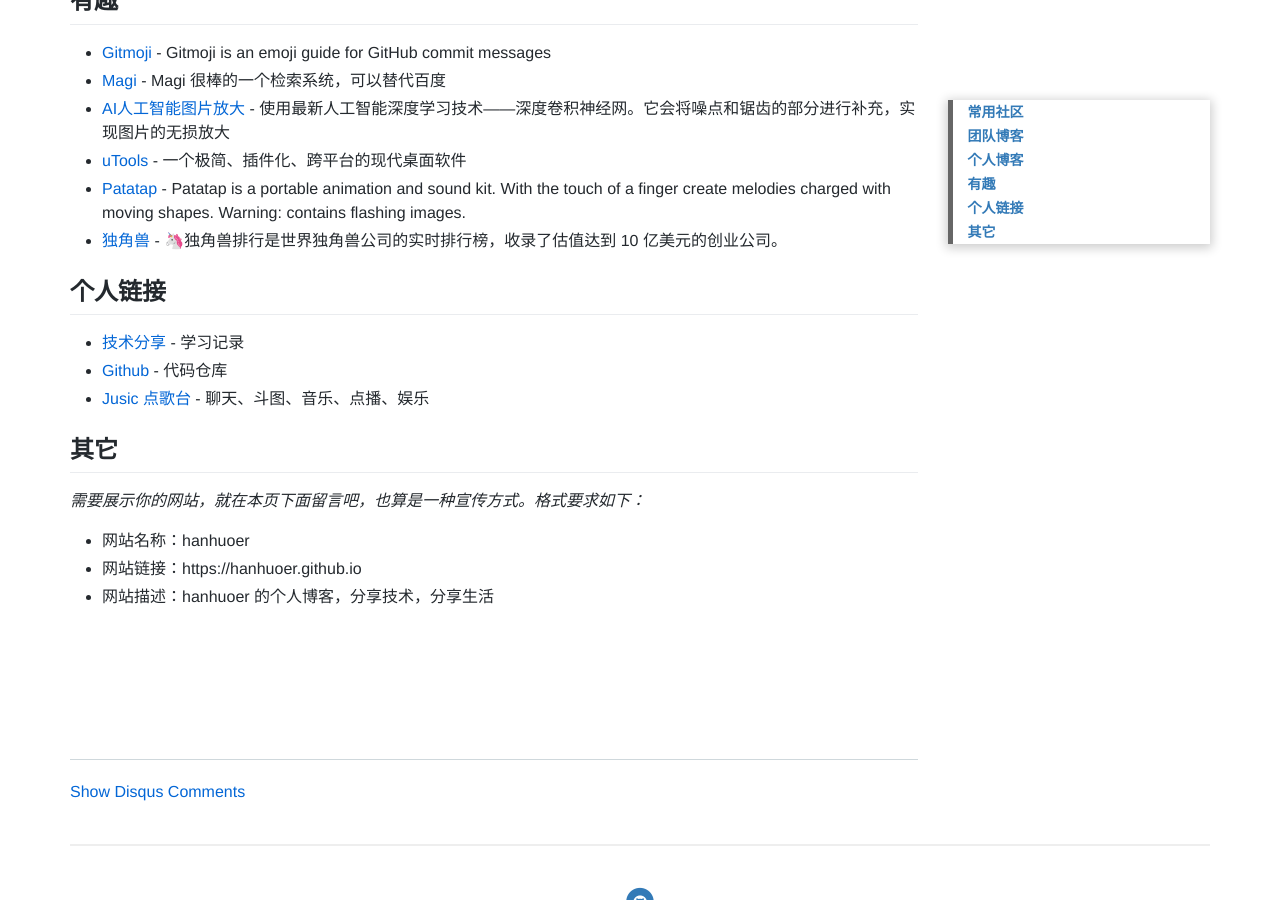
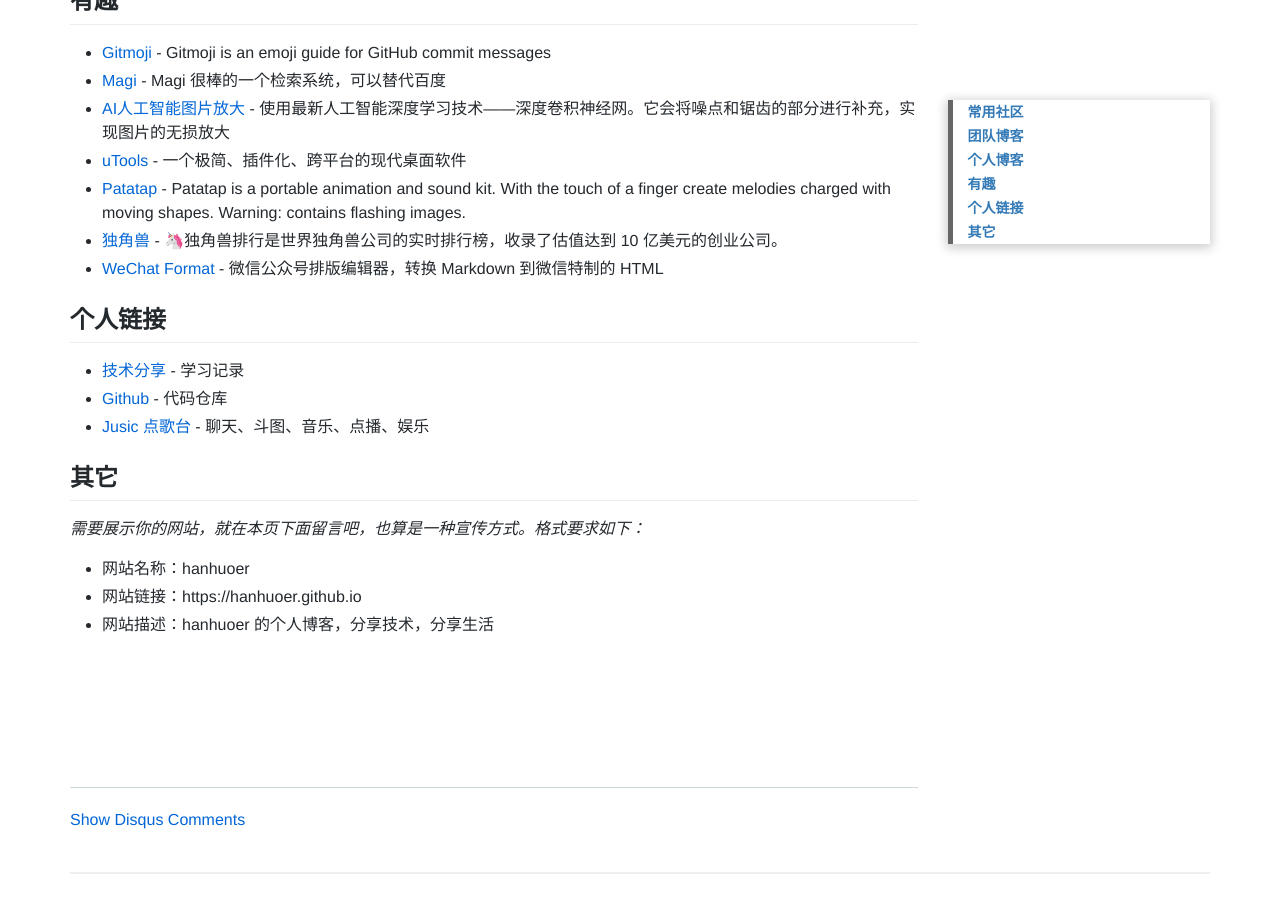
Before and after one commit to hanhuoer/hanhuoer.github.io, a Jekyll site: the page built from pages/link.md, in a window 1280 px wide and 900 px high, scrolled down 1007 px. Built offline with Jekyll 4.4.1, drawn with Linux system fonts in a browser that asks for light colours; nearby versions of some CDN libraries; comment, search, counter and statistics services are not loaded.

Commit message:
:sparkles: link, wechat format

```diff
--- a/pages/link.md
+++ b/pages/link.md
@@ -35,6 +35,7 @@ permalink: /link
 - [uTools](https://u.tools/) - 一个极简、插件化、跨平台的现代桌面软件
 - [Patatap](https://www.patatap.com/) - Patatap is a portable animation and sound kit. With the touch of a finger create melodies charged with moving shapes. Warning: contains flashing images.
 - [独角兽](https://dujiaoshou.io/) - 🦄独角兽排行是世界独角兽公司的实时排行榜，收录了估值达到 10 亿美元的创业公司。
+- [WeChat Format](https://lab.lyric.im/wxformat/) - 微信公众号排版编辑器，转换 Markdown 到微信特制的 HTML
 
 ## 个人链接
 
```
